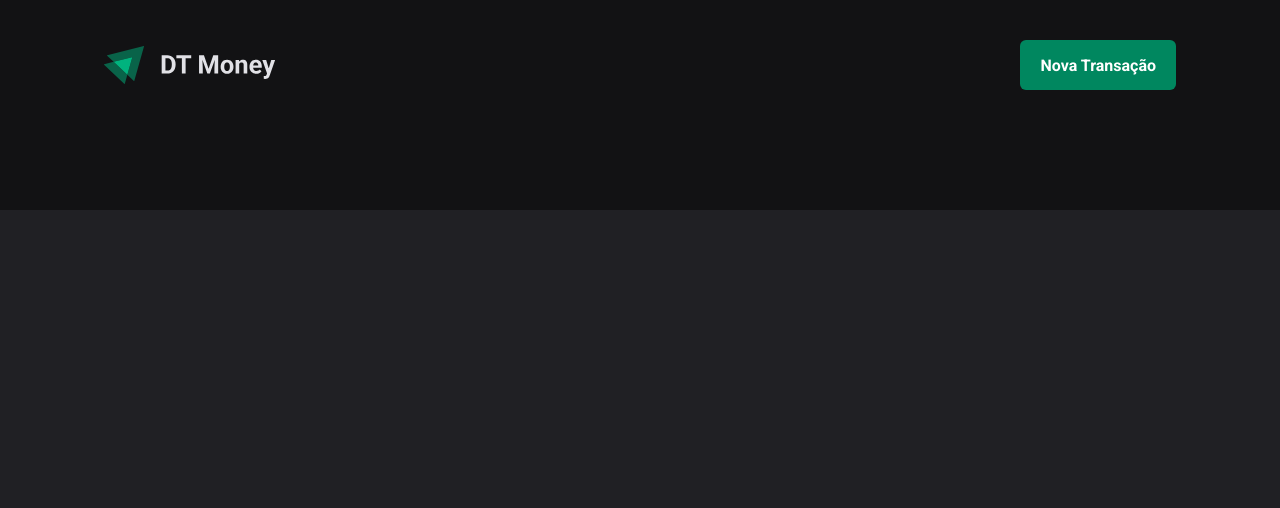
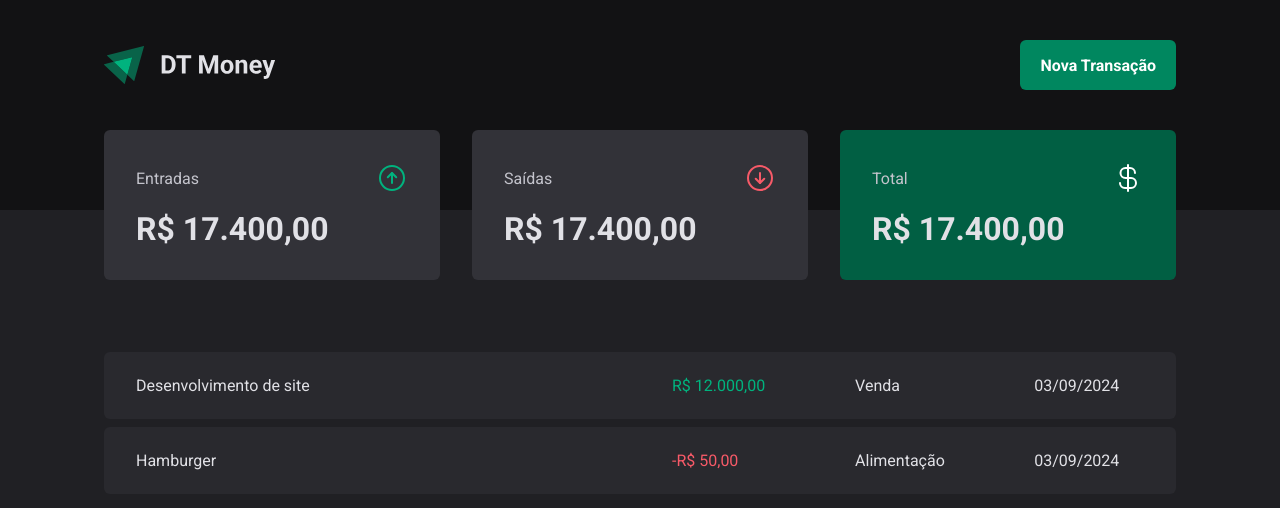
Before and after one commit to tiagomartinscc/03-dt-money, a React (Vite) app: page / in a window 1280 px wide. Shown: the top 508 px of the page. Built offline with nearby package versions, Linux system fonts and the light colour scheme.

Commit message:
Create table component

```diff
--- a/package.json
+++ b/package.json
@@ -10,6 +10,7 @@
     "preview": "vite preview"
   },
   "dependencies": {
+    "phosphor-react": "^1.4.1",
     "react": "^18.3.1",
     "react-dom": "^18.3.1",
     "styled-components": "^6.1.13"
--- /dev/null
+++ b/src/components/Summary/index.tsx
@@ -0,0 +1,32 @@
+import { ArrowCircleDown, ArrowCircleUp, CurrencyDollar } from "phosphor-react";
+import { SummaryCard, SummaryContainer } from "./styles";
+
+export function Summary () {
+  return (
+    <SummaryContainer>
+      <SummaryCard>
+        <header>
+          <span>Entradas</span>
+          <ArrowCircleUp size={32} color="#00b37e" />
+        </header>
+        <strong>R$ 17.400,00</strong>
+      </SummaryCard>
+      <SummaryCard>
+        <header>
+          <span>Saídas</span>
+          <ArrowCircleDown size={32} color="#f75a68" />
+        </header>
+        <strong>R$ 17.400,00</strong>
+      </SummaryCard>
+
+      <SummaryCard variant="green">
+        <header>
+          <span>Total</span>
+          <CurrencyDollar size={32} color="#fff" />
+        </header>
+        <strong>R$ 17.400,00</strong>
+      </SummaryCard>
+
+    </SummaryContainer>
+  )
+}
--- /dev/null
+++ b/src/components/Summary/styles.ts
@@ -0,0 +1,41 @@
+import styled, { css } from "styled-components";
+
+export const SummaryContainer = styled.section`
+  width: 100%;
+  max-width: 1120px;
+  margin: 0 auto;
+  padding: 0 1.5rem;
+
+  display: grid;
+  grid-template-columns: repeat(3, 1fr);
+  gap: 2rem;
+
+  margin-top: -5rem;
+`
+
+interface SummaryCardProps {
+  variant?: 'green'
+}
+
+export const SummaryCard = styled.div<SummaryCardProps>`
+  background-color: ${props => props.theme["gray-600"]};
+  border-radius: 6px;
+  padding: 2rem;
+
+  header {
+    display: flex;
+    align-items: center;
+    justify-content: space-between;
+    color: ${props => props.theme["gray-300"]};
+  }
+
+  strong {
+    display: block;
+    margin-top: 1rem;
+    font-size: 2rem;
+  }
+
+  ${props => props.variant === 'green' && css`
+    background-color: ${props => props.theme["green-700"]};
+  `}
+`
--- a/src/pages/Transactions/index.tsx
+++ b/src/pages/Transactions/index.tsx
@@ -1,9 +1,30 @@
 import { Header } from "../../components/Header";
+import { Summary } from "../../components/Summary";
+import { PriceHighlight, TransactionsContainer, TransactionsTable } from "./styles";
 
 export function Transactions () {
   return (
     <div>
       <Header />
+      <Summary />
+      <TransactionsContainer>
+      <TransactionsTable>
+        <tbody>
+          <tr>
+            <td width="50%">Desenvolvimento de site</td>
+            <td><PriceHighlight variant="income">R$ 12.000,00</PriceHighlight></td>
+            <td>Venda</td>
+            <td>03/09/2024</td>
+          </tr>
+          <tr>
+            <td width="50%">Hamburger</td>
+            <td><PriceHighlight variant="outcome">-R$ 50,00</PriceHighlight></td>
+            <td>Alimentação</td>
+            <td>03/09/2024</td>
+          </tr>
+       </tbody>
+      </TransactionsTable>
+      </TransactionsContainer>
     </div>
   )
 }
--- a/src/pages/Transactions/styles.ts
+++ b/src/pages/Transactions/styles.ts
@@ -0,0 +1,39 @@
+import styled from "styled-components";
+
+export const TransactionsContainer = styled.main`
+  width: 100%;
+  max-width: 1120px;
+  margin: 4rem auto 0;
+  padding: 0 1.5rem;
+`
+
+export const TransactionsTable = styled.table`
+  width: 100%;
+  border-collapse: separate;
+  border-spacing: 0 0.5rem;
+  margin-top: 1.5rem;
+
+  td {
+    padding: 1.5rem 2rem;
+    background-color: ${props => props.theme["gray-700"]};
+
+    &:first-child {
+      border-top-left-radius: 6px;
+      border-bottom-left-radius: 6px;
+    }
+
+    &:last-child {
+      border-top-right-radius: 6px;
+      border-bottom-right-radius: 6px;
+    }
+
+  }
+`
+
+interface PriceHighlightProps {
+  variant: 'income' | 'outcome'
+}
+
+export const PriceHighlight = styled.span<PriceHighlightProps>`
+  color: ${props => props.variant === 'income' ? props.theme["green-300"] : props.theme["red-300"]};
+`
```
Also changed, not shown: 1 other file (tests, documents, lock files or other folders).
